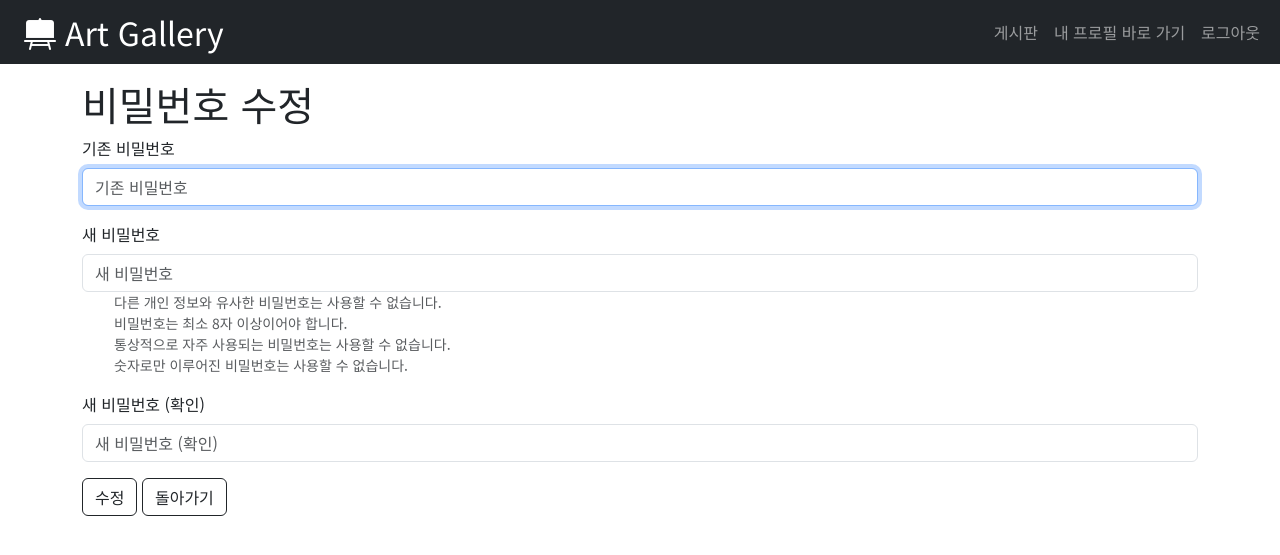
After one commit to sungin95/pair_1027, a Django app: page /accounts/password/ in a window 1280 px wide. The commit adds this page. Shown: the top 555 px of the page. Run offline with Django 3.2, Linux system fonts and the light colour scheme; the visitor is signed in with stand-in values (Sample User, id 1); some libraries are stand-ins or nearby versions.

Commit message:
base & profile

```diff
--- a/a_pjt/accounts/forms.py
+++ b/a_pjt/accounts/forms.py
@@ -13,7 +13,7 @@ class CustomUserCreationForm(UserCreationForm):
 class CustomUserChangeForm(UserChangeForm):
     class Meta(UserChangeForm.Meta):
         model = get_user_model()
-        fields = ("username", "email")
+        fields = ("email",)
 
 
 class ProfileForm(forms.ModelForm):
--- /dev/null
+++ b/a_pjt/accounts/templates/accounts/change_password.html
@@ -0,0 +1,12 @@
+{% extends 'base.html' %}
+{% load django_bootstrap5 %}
+{% block content %}
+
+  <h1>비밀번호 수정</h1>
+  <form action="" method="POST">
+    {% csrf_token %}
+    {% bootstrap_form form %}
+    <button type="submit" class="btn btn-outline-dark">수정</button>
+    <button type="button" class="btn btn-outline-dark" onclick="location.href='{% url 'accounts:index' %}' ">돌아가기</button>
+  </form>
+{% endblock content %}
--- a/a_pjt/accounts/templates/accounts/profile.html
+++ b/a_pjt/accounts/templates/accounts/profile.html
@@ -12,6 +12,12 @@
     {% endif %}
     <p>{{user.email}}
       <a href="{% url 'accounts:profile_update' %}" class='btn btn-outline-success ms-5'>프로필 수정</a>
+    </p>
+    <p>
+      <a href="{% url 'accounts:update' %}" class='btn btn-outline-primary'>회원 정보 수정하기</a>
+    </p>
+    <p>
+      <a href="{% url 'accounts:change_password' %}" class='btn btn-outline-primary'>비밀번호 수정하기</a>
     </p>
   </div>
   <div class="d-flex justify-content-between mt-3">
--- a/a_pjt/accounts/views.py
+++ b/a_pjt/accounts/views.py
@@ -115,6 +115,7 @@ def profile(request):
     return render(request, "accounts/profile.html", context)
 
 
+@login_required
 def profile_update(request):
     user_ = get_user_model().objects.get(pk=request.user.pk)  # 로그인한 유저 정보
     current_user = user_.profile_set.all()[0]  # 그 유저의 프로필
--- a/a_pjt/templates/base.html
+++ b/a_pjt/templates/base.html
@@ -34,13 +34,10 @@
             <ul class="navbar-nav">
               {% if request.user.is_authenticated%}
                 <li class="nav-item">
-                  <a href="{% url 'accounts:index' %}" class="nav-link">유저 목록</a>
-                </li>
-                <li class="nav-item">
-                  {% comment %} <a href="{% url 'reviews:create' %}" class="nav-link">작성</a> {% endcomment %}
+                  <a href="{% url 'reviews:index' %}" class="nav-link">게시판</a>
                 </li>
                 <li>
-                  <a href="{% url 'accounts:profile'  %}" class='nav-link'>{{request.user}}</a>
+                  <a href="{% url 'accounts:profile'  %}" class='nav-link'>내 프로필 바로 가기</a>
                 </li>
                 <li class="nav-item">
                   <a class='nav-link' href="{% url 'accounts:logout' %}">
```
